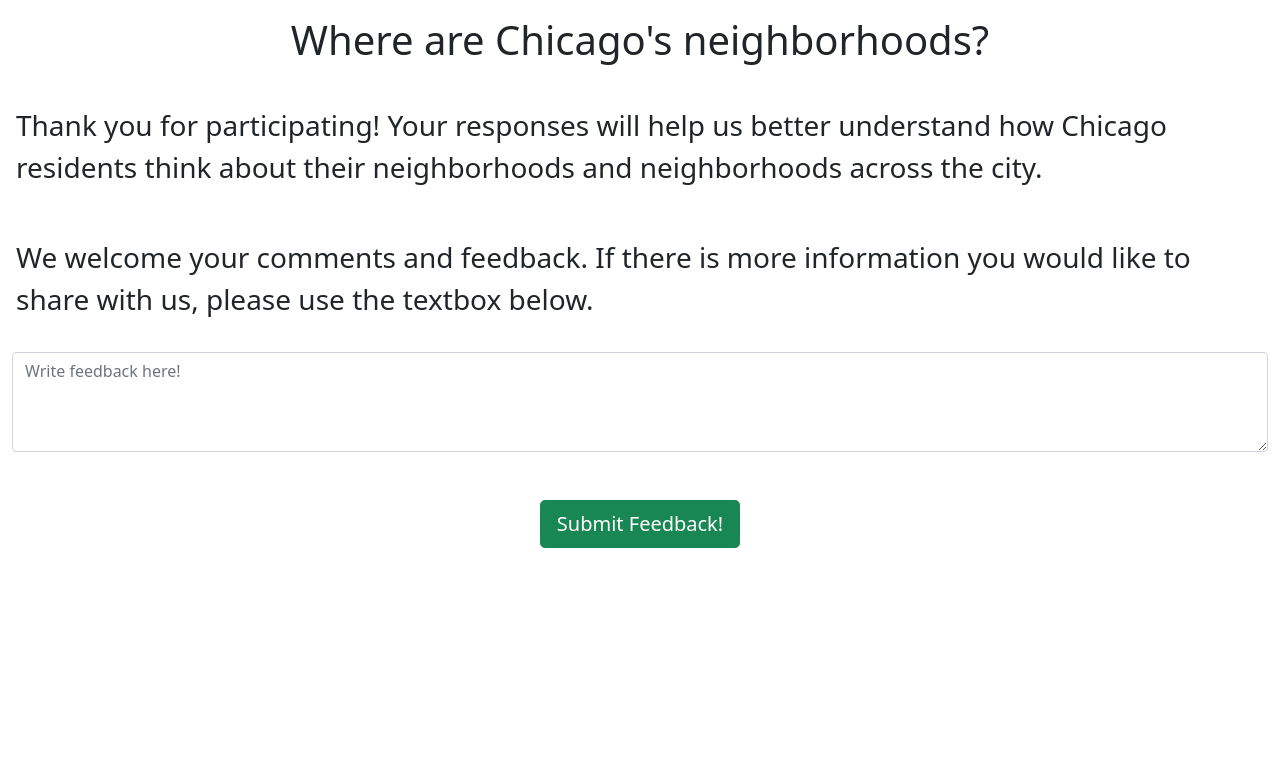
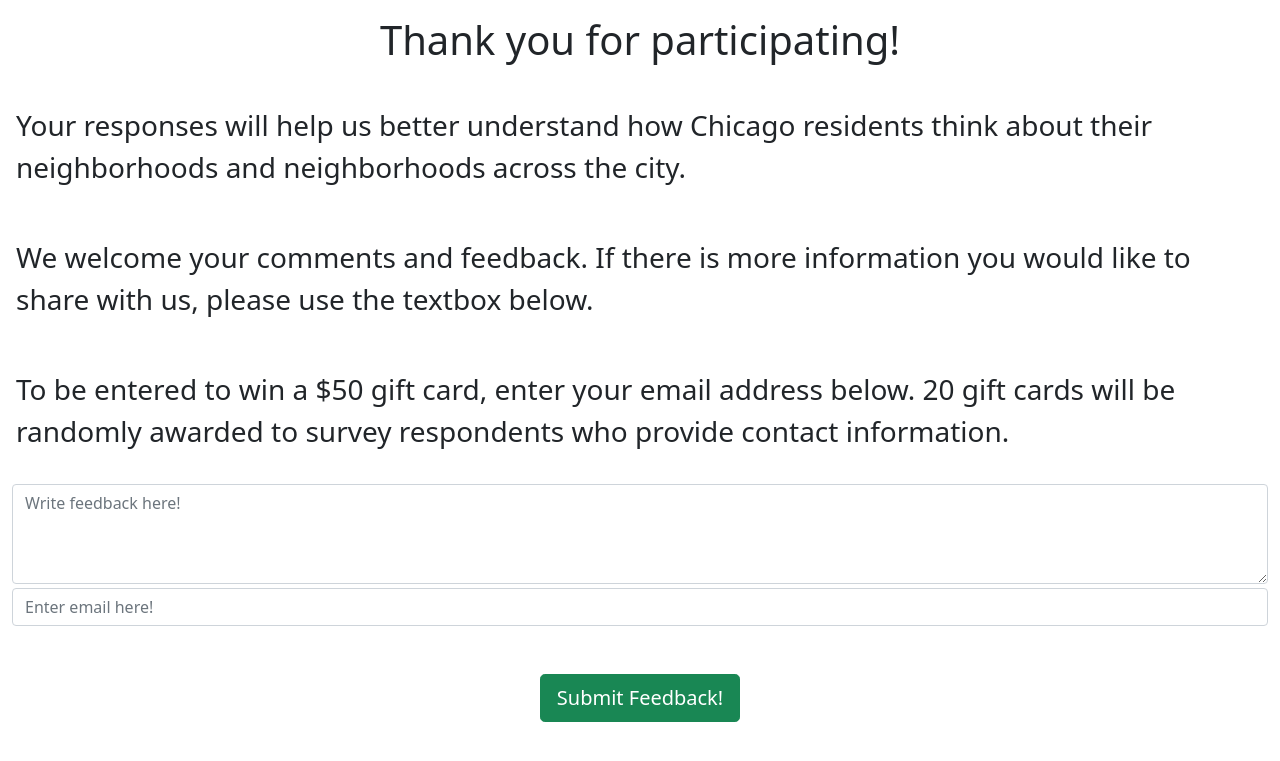
Before and after one commit to divij-sinha/neighbourhood-mapping, a Flask app: page /thank_you in a window 1280 px wide. Shown: the top 761 px of the page. Run offline with Flask 3, Linux system fonts and the light colour scheme.

Commit message:
text changes

```diff
--- a/app/forms.py
+++ b/app/forms.py
@@ -191,6 +191,11 @@ class SurveyFeedback(FlaskForm):
         validators=[Optional()],
         description="Write feedback here!",
     )
+    email = StringField(
+        label="Enter your email address to win $50 gift card!",
+        validators=[Optional()],
+        description="Enter your email address to win $50 gift card!",
+    )
     agree = SubmitField("Submit Feedback!")
 
 
--- a/app/models.py
+++ b/app/models.py
@@ -40,4 +40,5 @@ class Respondent(db.Model):
 class Feedback(db.Model):
     feedback_id = db.Column(db.Integer, primary_key=True)
     user_id = db.Column(db.String(36), db.ForeignKey("location.user_id"))
+    email = db.Column(db.String(320))
     feedback = db.Column(db.Text)
--- a/app/routes.py
+++ b/app/routes.py
@@ -144,7 +144,9 @@ def survey_demo():
 def thank_page():
     form = SurveyFeedback()
     if form.validate_on_submit():
-        feedback = Feedback(user_id=session["uuid"], feedback=form.feedback.data)
+        feedback = Feedback(
+            user_id=session["uuid"], feedback=form.feedback.data, email=form.email.data
+        )
         db.session.add(feedback)
         db.session.commit()
         return redirect(url_for("thank_page"))
--- a/app/templates/form_page_start.html
+++ b/app/templates/form_page_start.html
@@ -62,7 +62,7 @@ endblock %} {% block title_body %}
     Now, let's mark where you live! Please pan to where you live by clicking and
     dragging the map to your approximate address. Then click on the
     <img src="/static/draw_icon.png" alt="white circle" width="25" /> on the top
-    left corner of the map and mark your location. As a reminder, we will only
+    left corner of the map and mark your home's general location. As a reminder, we will only
     look at your location in aggregate and do not store your address!
   </p>
   <p class="fst-italic">
--- a/app/templates/thank_page.html
+++ b/app/templates/thank_page.html
@@ -1,10 +1,10 @@
 {% extends "_base_page.html" %} {% block map_head %} {% endblock %} {% block
 body %}
 <div class="container-fluid p-3 text-center h-1">
-  <h1>Where are Chicago's neighborhoods?</h1>
+  <h1>Thank you for participating!</h1>
 </div>
 <p class="fs-3 lead p-3">
-  Thank you for participating! Your responses will help us better understand how
+  Your responses will help us better understand how
   Chicago residents think about their neighborhoods and neighborhoods across the
   city.
 </p>
@@ -12,11 +12,16 @@ body %}
   We welcome your comments and feedback. If there is more information you would
   like to share with us, please use the textbox below.
 </p>
+<p class="fs-3 lead p-3">
+  To be entered to win a $50 gift card, enter your email address below.
+  20 gift cards will be randomly awarded to survey respondents who provide contact information.
+</p>
 <form action="" method="post" novalidate id="mainform" class="needs-validation">
   {{ form.csrf_token }}
-  <div class="container-fluid text-center">
+  <div class="container-fluid">
     {{form.feedback(class_="form-control", style="height: 100px", placeholder =
     "Write feedback here!")}}
+    {{form.email(class_="form-text form-control", placeholder="Enter email here!")}}
   </div>
   <div class="container-fluid p-4"></div>
   <div class="container-fluid text-center">
```
Also changed, not shown: app/templates/form_page_draw.html (+21 -3 lines).
